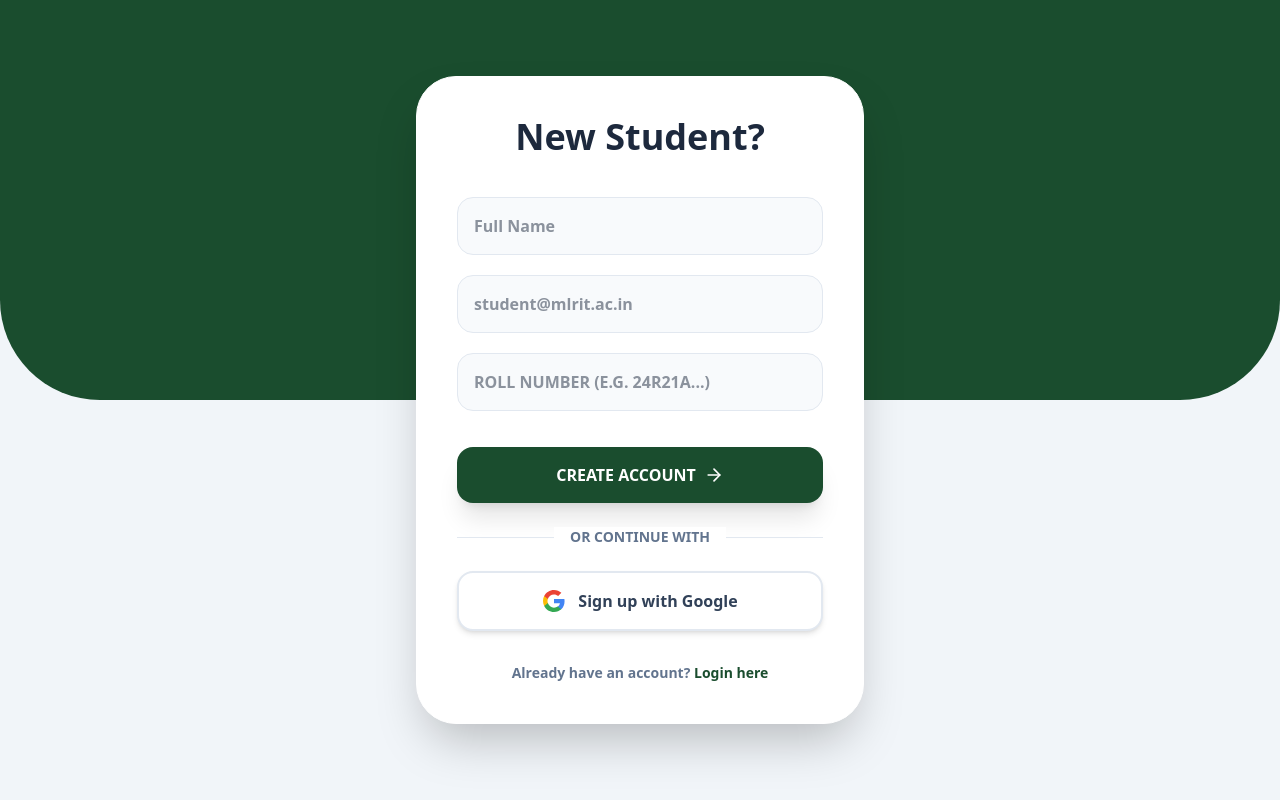
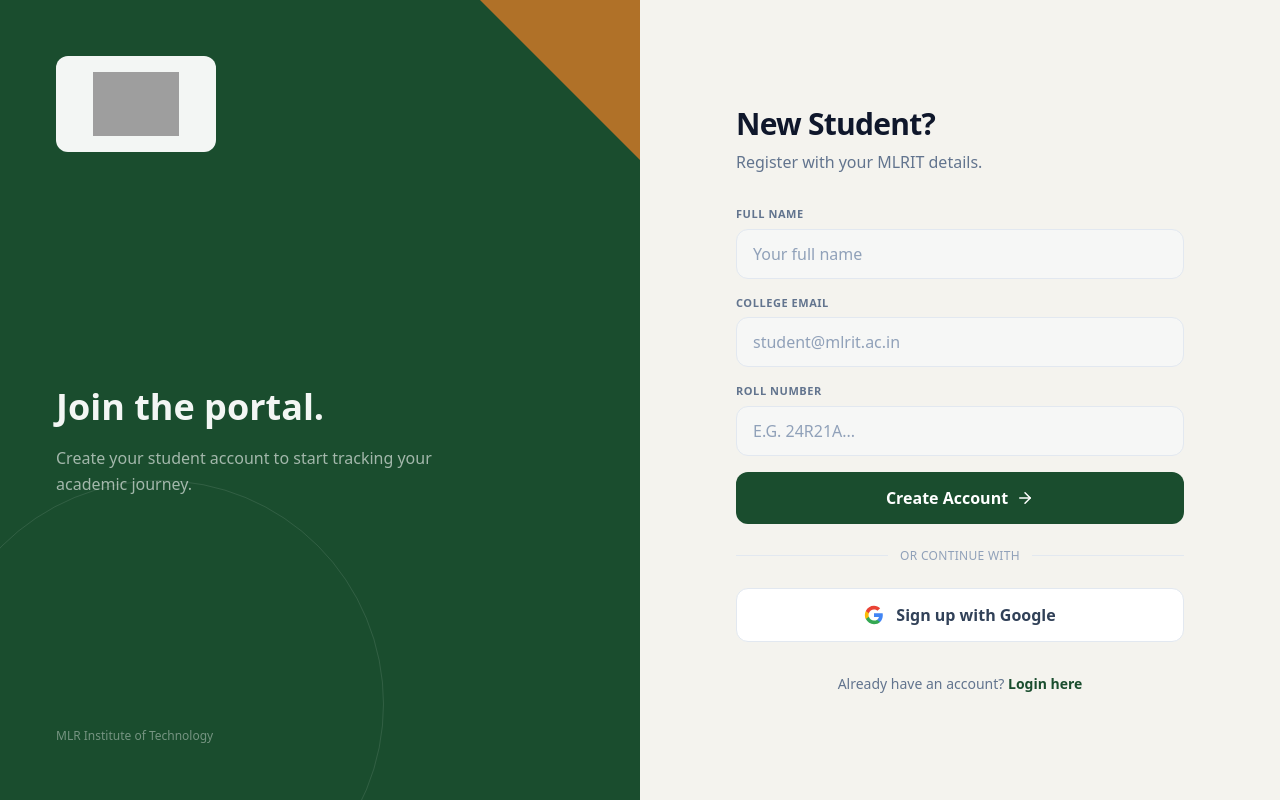
Before and after one commit to Pavan2coder/mlrit-counseling-portal, a React (Vite) app in the folder frontend/: page /signup in a window 1280 px wide. Built offline with nearby package versions, Linux system fonts and the light colour scheme; no server answers; grey boxes are pictures that could not be loaded.

Commit message:
Redesign Signup to match split-panel language

```diff
--- a/frontend/src/pages/Signup.jsx
+++ b/frontend/src/pages/Signup.jsx
@@ -14,7 +14,7 @@ function SignupForm() {
 
     // Validate email domain before sending request
     if (!formData.email.toLowerCase().endsWith('@mlrit.ac.in')) {
-      toast.error("Only MLRIT college emails (@mlrit.ac.in) are allowed! ❌");
+      toast.error("Only MLRIT college emails (@mlrit.ac.in) are allowed!");
       return;
     }
 
@@ -47,7 +47,7 @@ function SignupForm() {
 
         // Validate email domain after user selects account
         if (!userInfo.data.email.toLowerCase().endsWith('@mlrit.ac.in')) {
-          toast.error("Access denied! Only MLRIT college emails (@mlrit.ac.in) are allowed. ❌");
+          toast.error("Access denied! Only MLRIT college emails (@mlrit.ac.in) are allowed.");
           return;
         }
 
@@ -68,7 +68,7 @@ function SignupForm() {
 
       } catch (error) {
         console.error("Google Signup Error:", error.response?.data || error.message);
-        toast.error(error.response?.data?.message || "Google signup failed! ❌");
+        toast.error(error.response?.data?.message || "Google signup failed!");
       }
     },
     onError: () => {
@@ -79,40 +79,72 @@ function SignupForm() {
   });
 
   return (
-    <div className="min-h-screen bg-slate-100 flex items-center justify-center p-4">
-      <div className="absolute top-0 left-0 w-full h-[400px] bg-[#1a4d2e] rounded-b-[100px] z-0"></div>
-      <div className="bg-white max-w-md w-full p-10 rounded-[40px] relative z-10 shadow-2xl border border-white">
-        <h2 className="text-4xl font-black text-slate-800 text-center mb-10">New Student?</h2>
+    <div className="min-h-screen grid lg:grid-cols-2">
 
-        <form onSubmit={handleSignup} className="space-y-5">
+      {/* LEFT — brand panel */}
+      <div className="brand-panel hidden lg:flex flex-col justify-between p-14">
+        <div className="absolute -bottom-32 -left-16 w-[28rem] h-[28rem] rounded-full border border-white/10" />
+        <div className="absolute top-0 right-0 w-40 h-40 bg-accent/80 [clip-path:polygon(100%_0,0_0,100%_100%)]" />
+
+        <div className="relative z-10 bg-white/95 p-4 rounded-xl w-40 h-24 flex items-center justify-center">
+          <img src="/mlrit-logo.png" alt="MLRIT Logo" className="max-h-full max-w-full object-contain" />
+        </div>
+        <div className="relative z-10">
+          <h2 className="text-4xl font-extrabold leading-tight text-white/95">
+            Join the portal.
+          </h2>
+          <p className="text-white/60 mt-4 max-w-sm leading-relaxed">
+            Create your student account to start tracking your academic journey.
+          </p>
+        </div>
+        <p className="relative z-10 text-white/40 text-xs">MLR Institute of Technology</p>
+      </div>
+
+      {/* RIGHT — form */}
+      <div className="flex items-center justify-center p-8 sm:p-14 bg-canvas">
+        <div className="w-full max-w-md animate-fade-in">
+          <div className="lg:hidden bg-white border border-slate-200 p-4 rounded-xl w-36 h-20 flex items-center justify-center mb-8">
+            <img src="/mlrit-logo.png" alt="MLRIT Logo" className="max-h-full max-w-full object-contain" />
+          </div>
+
+          <h2 className="text-3xl font-extrabold text-slate-900 tracking-tight">New Student?</h2>
+          <p className="text-slate-500 mt-2 mb-8">Register with your MLRIT details.</p>
+
+          <form onSubmit={handleSignup} className="space-y-4">
+            <div>
+              <label className="label-text">Full Name</label>
               <input
                 type="text"
-            placeholder="Full Name"
-            className="w-full p-4 rounded-2xl border border-slate-200 bg-slate-50 font-bold focus:border-[#1a4d2e] focus:ring-2 focus:ring-[#1a4d2e]/20 outline-none transition-all"
+                placeholder="Your full name"
+                className="input-field"
                 onChange={(e) => setFormData({...formData, name: e.target.value})}
                 required
               />
+            </div>
+            <div>
+              <label className="label-text">College Email</label>
               <input
                 type="email"
                 placeholder="student@mlrit.ac.in"
                 pattern="[a-zA-Z0-9._%+-]+@mlrit\.ac\.in$"
                 title="Please enter a valid MLRIT email address (e.g., student@mlrit.ac.in)"
-            className="w-full p-4 rounded-2xl border border-slate-200 bg-slate-50 font-bold focus:border-[#1a4d2e] focus:ring-2 focus:ring-[#1a4d2e]/20 outline-none transition-all"
+                className="input-field"
                 onChange={(e) => setFormData({...formData, email: e.target.value})}
                 required
               />
+            </div>
+            <div>
+              <label className="label-text">Roll Number</label>
               <input
                 type="text"
-            placeholder="Roll Number (e.g. 24R21A...)"
-            className="w-full p-4 rounded-2xl border border-slate-200 bg-slate-50 font-bold uppercase focus:border-[#1a4d2e] focus:ring-2 focus:ring-[#1a4d2e]/20 outline-none transition-all"
+                placeholder="e.g. 24R21A..."
+                className="input-field uppercase"
                 onChange={(e) => setFormData({...formData, rollNo: e.target.value})}
                 required
               />
-          <button
-            type="submit"
-            className="w-full bg-[#1a4d2e] text-white font-black py-4 rounded-2xl shadow-xl flex items-center justify-center gap-2 mt-4 hover:bg-[#153d24] hover:scale-[1.02] active:scale-[0.98] transition-all duration-300"
-          >
-            CREATE ACCOUNT <ArrowRight size={20} />
+            </div>
+            <button type="submit" className="btn-primary cursor-pointer">
+              Create Account <ArrowRight size={18} />
             </button>
           </form>
 
@@ -122,30 +154,31 @@ function SignupForm() {
               <div className="absolute inset-0 flex items-center">
                 <div className="w-full border-t border-slate-200"></div>
               </div>
-            <div className="relative flex justify-center text-sm">
-              <span className="px-4 bg-white text-slate-500 font-bold">OR CONTINUE WITH</span>
+              <div className="relative flex justify-center text-xs">
+                <span className="px-3 bg-canvas text-slate-400 font-medium tracking-wide uppercase">or continue with</span>
               </div>
             </div>
 
             <button
               onClick={() => googleSignup()}
               type="button"
-            className="w-full mt-6 bg-white border-2 border-slate-200 text-slate-700 font-bold py-4 px-6 rounded-2xl shadow-md hover:shadow-xl hover:border-[#1a4d2e] hover:bg-slate-50 transition-all duration-300 flex items-center justify-center gap-3 group cursor-pointer relative overflow-hidden hover:scale-[1.02] active:scale-[0.98]"
+              className="btn-ghost mt-6 cursor-pointer"
             >
-            <div className="absolute inset-0 bg-gradient-to-r from-[#1a4d2e]/0 via-[#1a4d2e]/5 to-[#1a4d2e]/0 translate-x-[-100%] group-hover:translate-x-[100%] transition-transform duration-700"></div>
-            <svg className="w-6 h-6 group-hover:scale-110 group-hover:rotate-[360deg] transition-all duration-500 relative z-10" viewBox="0 0 24 24">
+              <svg className="w-5 h-5" viewBox="0 0 24 24">
                 <path fill="#4285F4" d="M22.56 12.25c0-.78-.07-1.53-.2-2.25H12v4.26h5.92c-.26 1.37-1.04 2.53-2.21 3.31v2.77h3.57c2.08-1.92 3.28-4.74 3.28-8.09z"/>
                 <path fill="#34A853" d="M12 23c2.97 0 5.46-.98 7.28-2.66l-3.57-2.77c-.98.66-2.23 1.06-3.71 1.06-2.86 0-5.29-1.93-6.16-4.53H2.18v2.84C3.99 20.53 7.7 23 12 23z"/>
                 <path fill="#FBBC05" d="M5.84 14.09c-.22-.66-.35-1.36-.35-2.09s.13-1.43.35-2.09V7.07H2.18C1.43 8.55 1 10.22 1 12s.43 3.45 1.18 4.93l2.85-2.22.81-.62z"/>
                 <path fill="#EA4335" d="M12 5.38c1.62 0 3.06.56 4.21 1.64l3.15-3.15C17.45 2.09 14.97 1 12 1 7.7 1 3.99 3.47 2.18 7.07l3.66 2.84c.87-2.6 3.3-4.53 6.16-4.53z"/>
               </svg>
-            <span className="text-base relative z-10 group-hover:text-[#1a4d2e] transition-colors duration-300">Sign up with Google</span>
+              Sign up with Google
             </button>
           </div>
 
-        <p className="mt-8 text-center text-slate-500 text-sm font-bold">
-          Already have an account? <Link to="/login" className="text-[#1a4d2e] font-black hover:underline">Login here</Link>
+          <p className="mt-8 text-center text-sm">
+            <span className="text-slate-500">Already have an account? </span>
+            <Link to="/login" className="text-primary font-semibold hover:underline">Login here</Link>
           </p>
+        </div>
       </div>
     </div>
   );
```
Lines whose indentation alone changed are shown as unchanged.
